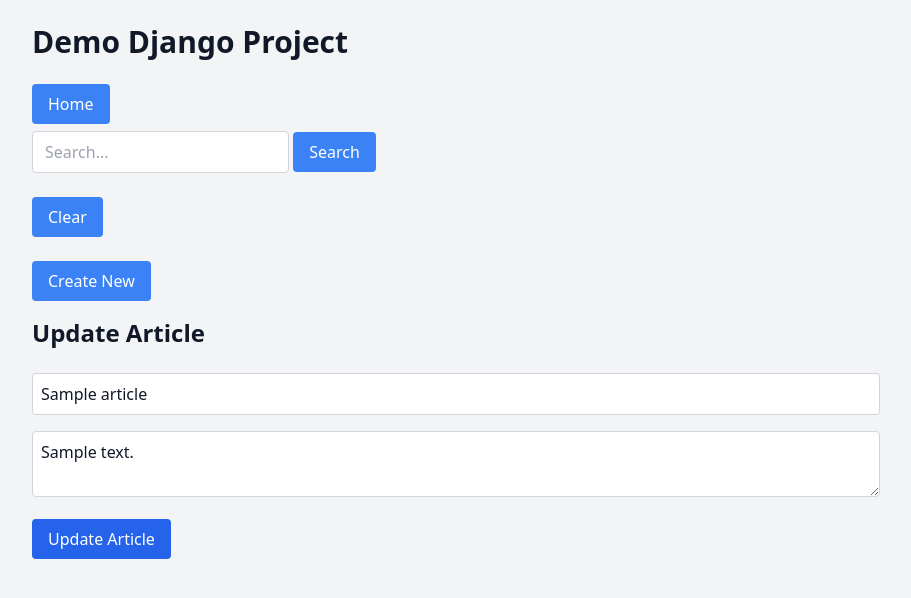
After one commit to sghani001/django-demo-proj, a Django app: page /articles/1/edit in a window 1280 px wide. The commit adds this page. Shown: the top 598 px of the page, without its empty margins (184-1095 px from the left). Run offline with Django 5.2, Linux system fonts and the light colour scheme; tables that the repository leaves empty hold one stand-in row (values such as "Sample post"); some libraries are stand-ins or nearby versions.

Commit message:
Added update article

```diff
--- a/articles/views.py
+++ b/articles/views.py
@@ -15,7 +15,7 @@ def articles(request):
 
 
 
-def New(request):
+def new(request):
     article = Article.objects.create(title='', content='')
     return render(request, 'articles/create.html', {'article': article})
 
@@ -28,6 +28,32 @@ def create(request):
     else:
         return render(request, 'articles/create.html', {'article': None})
 
+def edit(request, id=None):
+    if id is None:
+        return render(request, 'articles/update.html', {'article': None})
+
+    try:
+        article = Article.objects.get(id=id)
+    except Article.DoesNotExist:
+        article = None
+
+    return render(request, 'articles/update.html', {'article': article})
+
+def update(request, id=None):
+    if request.method == 'POST':
+        title = request.POST.get('title')
+        content = request.POST.get('content')
+        try:
+            article = Article.objects.get(id=id)
+            article.title = title
+            article.content = content
+            article.save()
+            return render(request, 'articles/details.html', {'article': article})
+        except Article.DoesNotExist:
+            return render(request, 'articles/update.html', {'article': None, 'error_message': 'Article not found.'})
+    else:
+        return render(request, 'articles/update.html', {'article': None})
+
 def article(request, id=None):
     if id is None:
         return render(request, 'articles/details.html', {'article': None})
--- a/templates/articles/articles.html
+++ b/templates/articles/articles.html
@@ -14,6 +14,7 @@
             {% if article.title %}
                 <li class="mb-2"><a class="text-blue-600 hover:underline" href="/articles/{{article.id}}/">Id: {{article.id}} - {{ article.title }}</a></li>
                 <p class="text-gray-700">{{ article.content }}</p>
+                <button class="px-4 py-2 bg-green-600 text-white rounded hover:bg-green-700"><a href="/articles/{{ article.id }}/edit">Edit</a></button>
             {% endif %}
         {% endfor %}
     {% endif %}
--- /dev/null
+++ b/templates/articles/update.html
@@ -0,0 +1,15 @@
+{% extends 'base.html' %}
+
+{% block title %}Update Article{% endblock %}
+
+{% block content %}
+{% if error_message %}
+	<p class="text-red-500">{{ error_message }}</p>
+{% endif %}
+<h2 class="text-2xl font-semibold mb-2">Update Article</h2>
+<form method="post" action="/articles/{{ article.id }}/update" class="space-y-4">
+	{% csrf_token %} <input type="text" name="title" placeholder="Title" value="{{ article.title }}" class="w-full p-2 border border-gray-300 rounded">
+	<textarea name="content" placeholder="Content" class="w-full p-2 border border-gray-300 rounded">{{ article.content }}</textarea>
+	<button type="submit" class="px-4 py-2 bg-blue-600 text-white rounded hover:bg-blue-700">Update Article</button>
+</form>
+{% endblock %}
--- a/trydjango/urls.py
+++ b/trydjango/urls.py
@@ -21,9 +21,11 @@ from django.urls import re_path
 
 urlpatterns = [
     path('', views.articles),
-    path('articles/new/', views.New),
+    path('articles/new/', views.new),
     path('articles/create', views.create),
     path('articles/<int:id>/', views.article),
+    path('articles/<int:id>/edit', views.edit),
+    path('articles/<int:id>/update', views.update),
     # re_path(r'^article/(?P<id>\d+)/$', article, name='article'), another way of defining urls, but it is not recommended.
     path('admin/', admin.site.urls),
 ]
```
